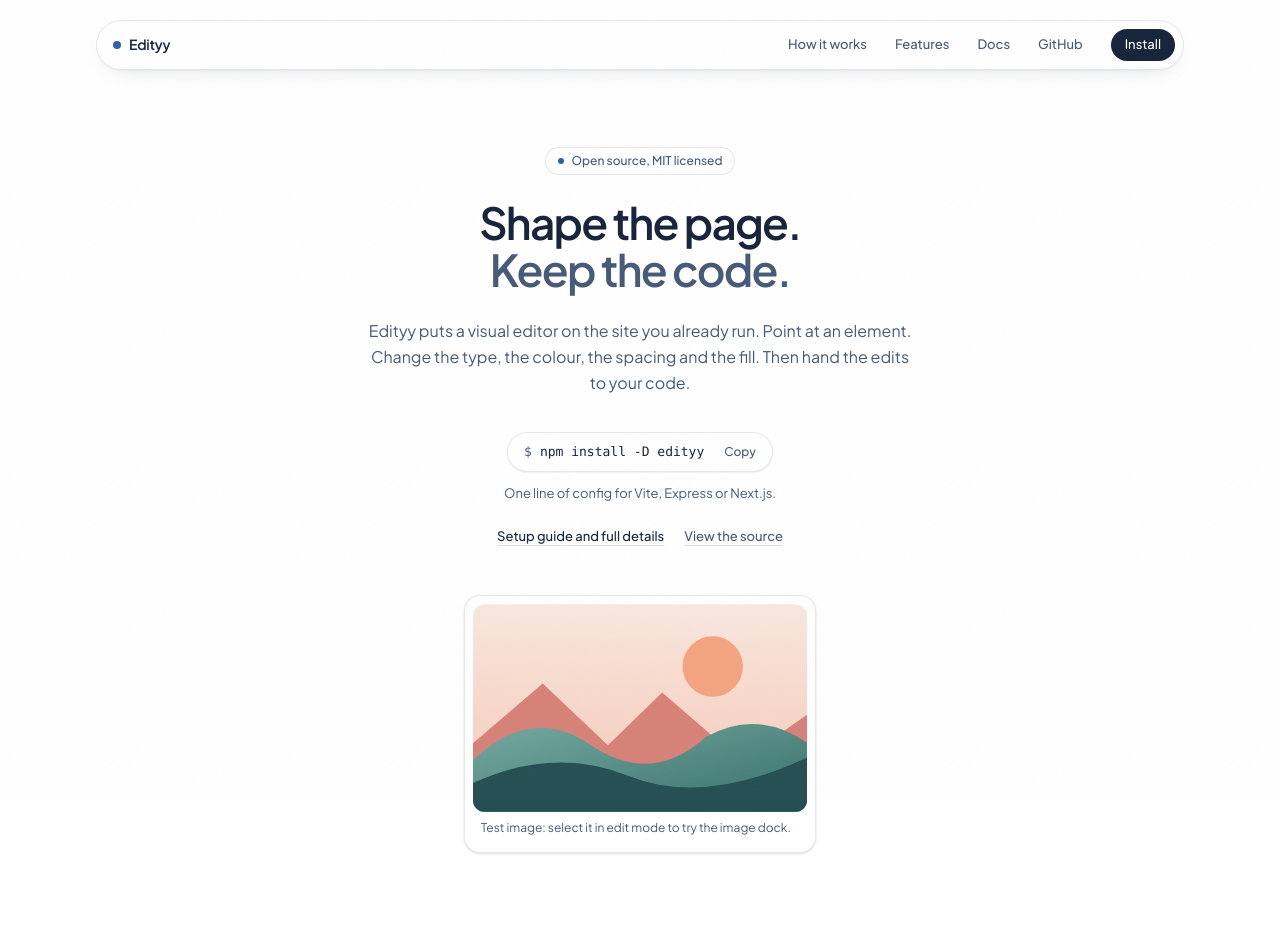
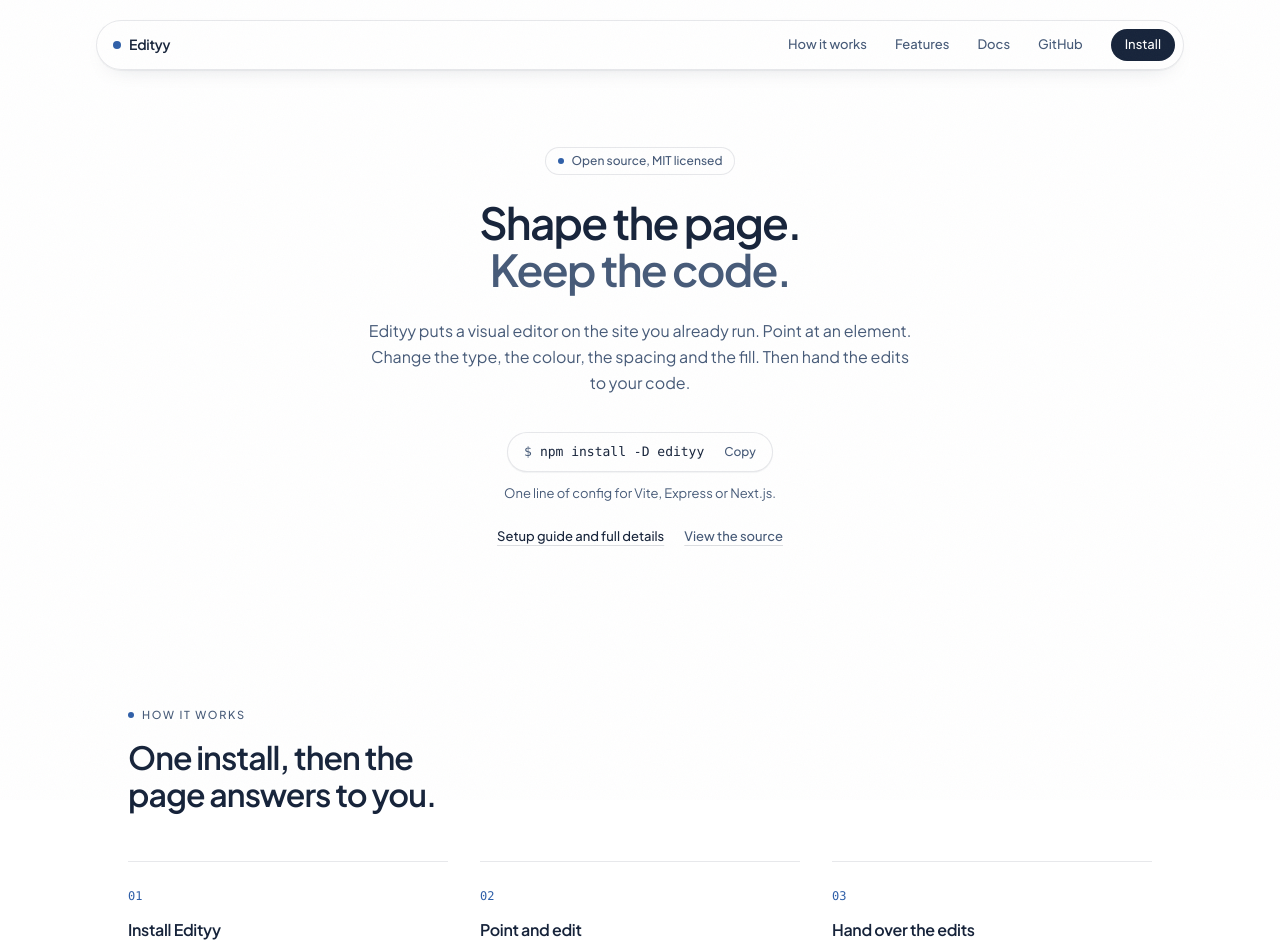
Before and after one commit to farhantawfeeq56/edityy, a Next.js app: page / in a window 1280 px wide. Shown: the top 952 px of the page. Built offline with nearby package versions, Linux system fonts and the light colour scheme.

Commit message:
chore(site): drop the sample image from the home page [#223]
The image dock is tried on the reader's own image, so the page does not need a sample one. The figure, the import and the file go.

```diff
--- a/app/page.tsx
+++ b/app/page.tsx
@@ -1,6 +1,5 @@
 import type { ReactNode } from "react";
 import Link from "next/link";
-import Image from "next/image";
 import { CopyButton } from "./copy";
 
 const INSTALL = "npm install -D edityy";
@@ -215,19 +214,6 @@
               View the source
             </a>
           </p>
-
-          <figure className="mx-auto mt-12 w-full max-w-[22rem] overflow-hidden rounded-2xl border border-neutral-200 bg-white p-2 shadow-sm">
-            <Image
-              src="/image-controls-sample.svg"
-              alt="Sample landscape image for testing the image controls"
-              width={720}
-              height={440}
-              className="h-52 w-full rounded-xl object-cover"
-            />
-            <figcaption className="px-2 py-2 text-left text-xs text-neutral-600">
-              Test image: select it in edit mode to try the image dock.
-            </figcaption>
-          </figure>
         </section>
 
         <section id="how" className="scroll-mt-28 pt-40">
```
Also changed, not shown: public/image-controls-sample.svg (deleted).
